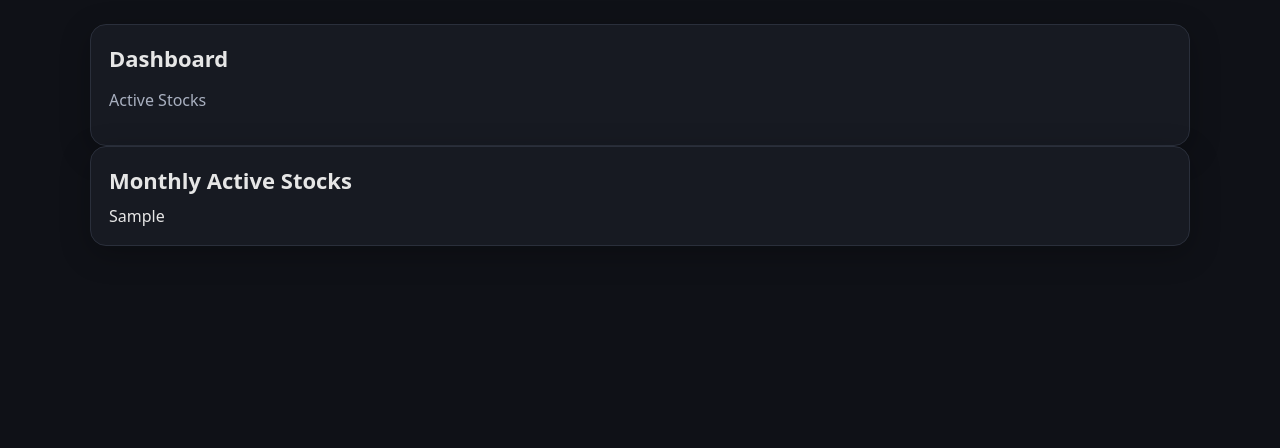
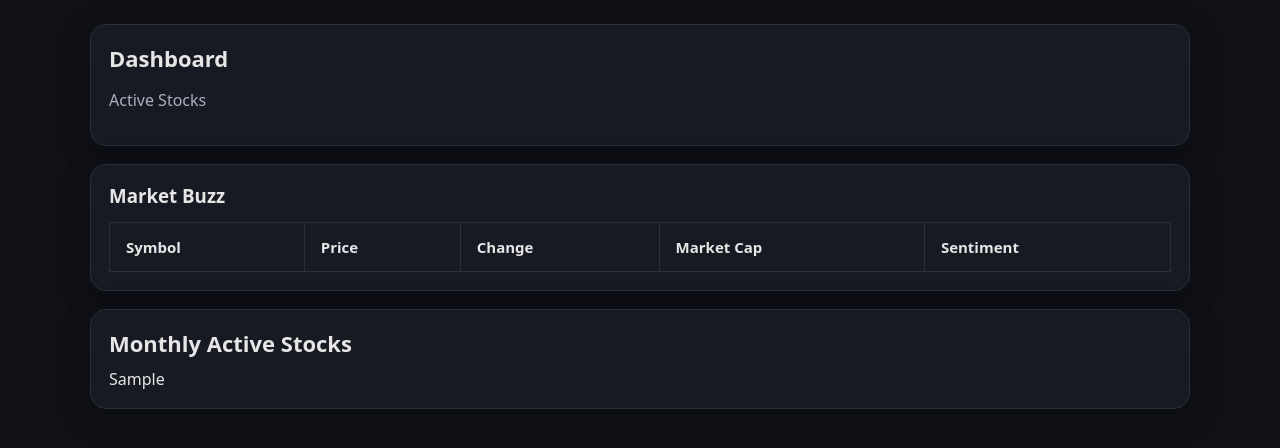
Before and after one commit to w1948131/previseplus, a Django app: template templates/dashboard.html in a window 1280 px wide. Shown: the part 69-517 px from the top of the page. Run offline with Django 5.2, Linux system fonts and the light colour scheme; the template is opened without the code that fills it: most values are stand-ins (such as "Sample title", 1, 10 or a date in 2020); some libraries are stand-ins or nearby versions.

Commit message:
News sentiment dashboard

```diff
--- /dev/null
+++ b/predictor/saved/NOK_scaler.csv
@@ -0,0 +1,6 @@
+data_min,data_max,scale,min
+2.8163552284240723,10.369999885559082,0.13238642342745388,-0.3728471957922728
+3.0524596571922302,8.876495027542115,0.1717022539201928,-0.524114203140365
+3.1434576892852784,8.148197994232177,0.19981056739578623,-0.6280960644807385
+14.484828261223342,91.90411428543575,0.01291667814770671,-0.18709586467502812
+2620000.0,377988500.0,2.664048794717724e-09,-0.006979807842160437
--- a/templates/dashboard.html
+++ b/templates/dashboard.html
@@ -6,16 +6,65 @@
     <p class="muted">Active Stocks</p>
   </div>
 
-  <div class="card">
+  <div class="card" style="margin-top: 18px;">
+    <h3 style="margin:0 0 14px;">Market Buzz</h3>
+    <table class="info-table">
+        <thead>
+            <tr>
+                <td><strong>Symbol</strong></td>
+                <td><strong>Price</strong></td>
+                <td><strong>Change</strong></td>
+                <td><strong>Market Cap</strong></td>
+                <td><strong>Sentiment</strong></td>
+            </tr>
+        </thead>
+        <tbody id="buzz-table"></tbody>
+    </table>
+  </div>
+
+  <div class="card" style="margin-top: 18px;">
     <h2 class="h1">Monthly Active Stocks</h2>
-
     <div class="plot">
       {% if plot_div_left %}
-
         {{ plot_div_left|safe }}
       {% else %}
         <p class="muted">Market data is unable to load</p>
       {% endif %}
     </div>
   </div>
+
+<script>
+const bubbleData = {{ bubble_data|safe }};
+
+function color(label) {
+    if (label === 'Positive') return '#27ae60';
+    if (label === 'Negative') return '#ff3b3b';
+    return '#a9b0c0';
+}
+
+const tbody = document.getElementById('buzz-table');
+bubbleData.forEach(d => {
+    const mcap = d.market_cap >= 1e12
+        ? '$' + (d.market_cap / 1e12).toFixed(2) + 'T'
+        : '$' + (d.market_cap / 1e9).toFixed(2) + 'B';
+
+    const changeColor = d.change_pct >= 0 ? '#27ae60' : '#ff3b3b';
+    const changeText = (d.change_pct >= 0 ? '+' : '') + d.change_pct.toFixed(2) + '%';
+
+    const row = `<tr style="cursor:pointer;" onclick="window.location.href='/predict/${d.ticker}/30/'">
+        <td><strong>${d.ticker}</strong></td>
+        <td>$${d.price.toFixed(2)}</td>
+        <td style="color:${changeColor};">${changeText}</td>
+        <td>${mcap}</td>
+        <td>
+            <span style="display:flex; align-items:center; gap:6px;">
+                <span style="width:10px; height:10px; border-radius:50%; background:${color(d.label)}; display:inline-block;"></span>
+                ${d.label}
+            </span>
+        </td>
+    </tr>`;
+    tbody.innerHTML += row;
+});
+</script>
+
 {% endblock %}
```
Also changed, not shown: predictor/views.py (+43 -24 lines), 1 other file.
